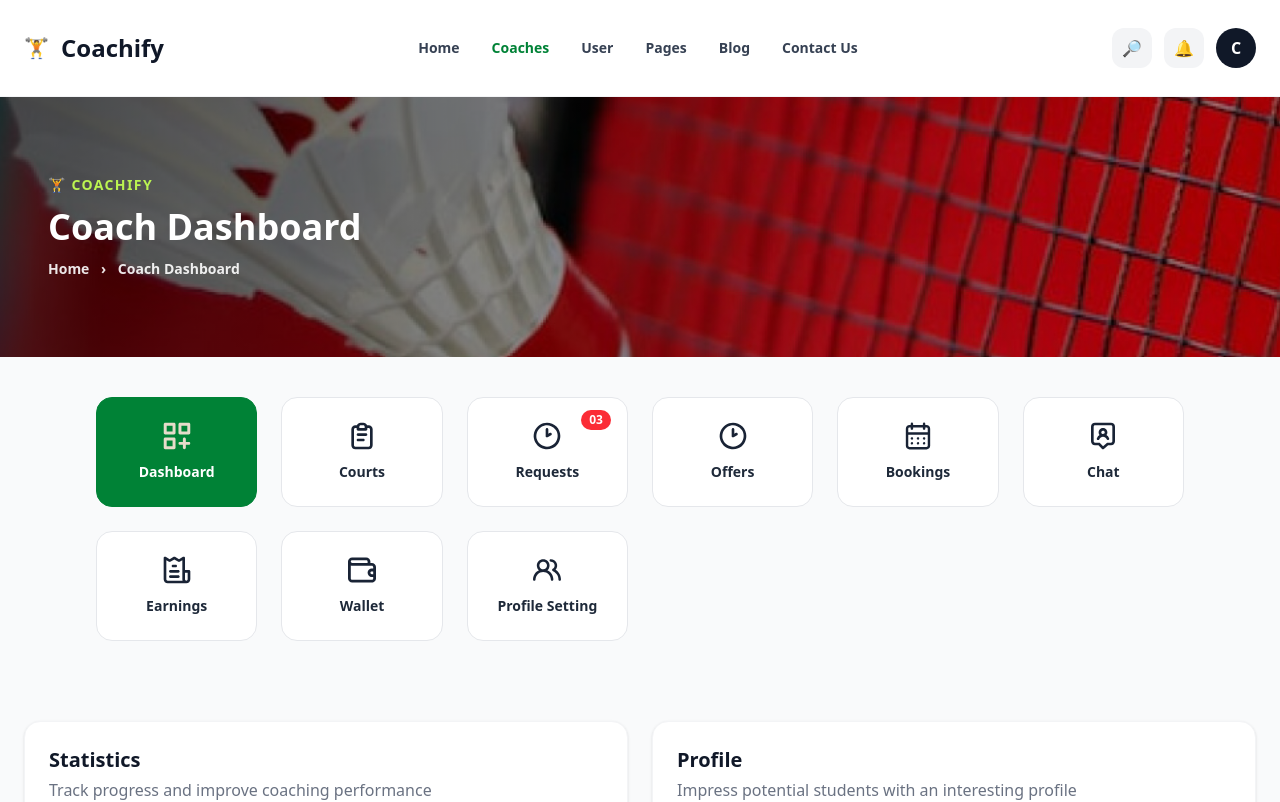
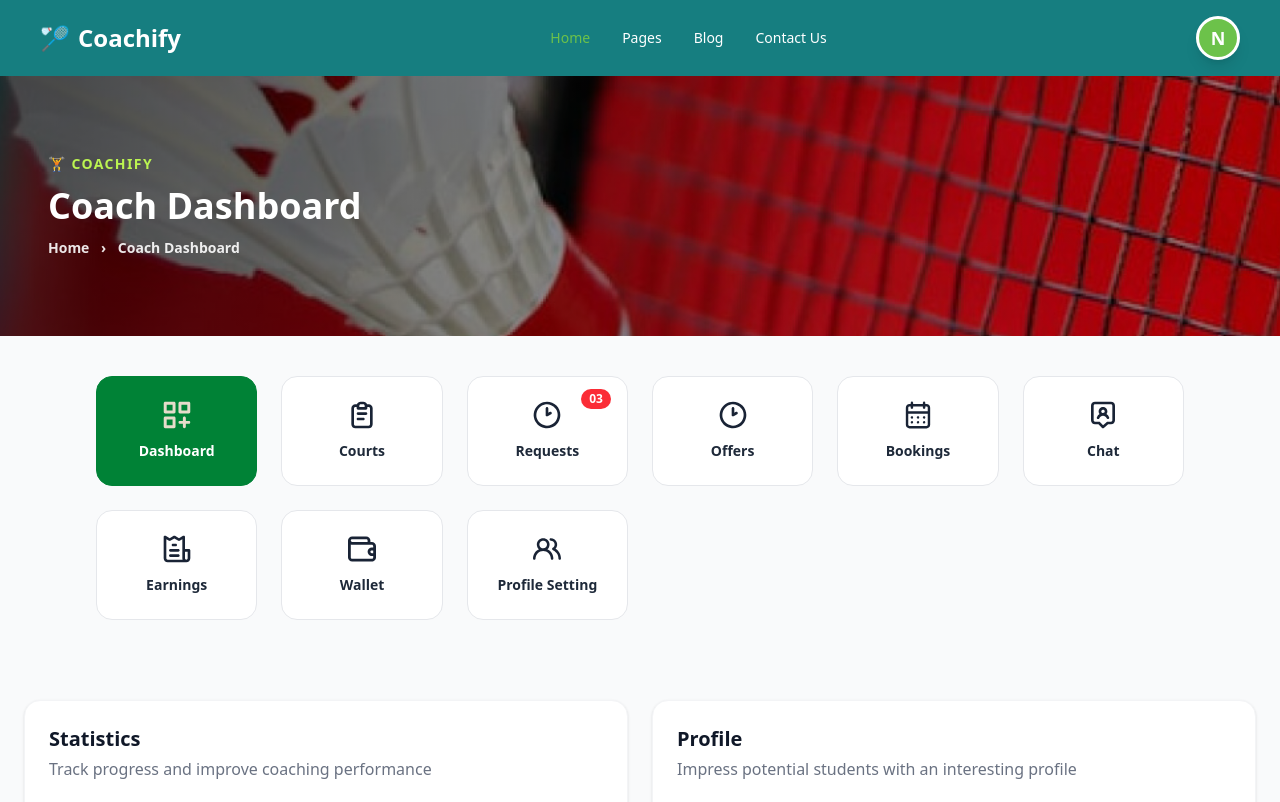
Before and after one commit to maliko18/Coachify, a React (Vite) app in the folder FrontEnd/: page /coach/dashboard in a window 1280 px wide. Shown: the top 802 px of the page. Built offline with nearby package versions, Linux system fonts and the light colour scheme; sample sign-in values are in the browser's storage.

Commit message:
fix navbar issues

```diff
--- a/FrontEnd/src/pages/BookingsPage.tsx
+++ b/FrontEnd/src/pages/BookingsPage.tsx
@@ -18,6 +18,7 @@ import avatar2 from "../assets/avatar-02.jpg";
 import avatar3 from "../assets/avatar-03.jpg";
 import avatar4 from "../assets/avatar-04.jpg";
 import avatar5 from "../assets/avatar-05.jpg";
+import Header from "../components/Header";
 
 // ── Types ──────────────────────────────────────────────────
 type BookingStatus = "Upcoming" | "Completed" | "On Going" | "Cancelled";
@@ -362,32 +363,7 @@ export default function BookingsPage() {
 
   return (
     <div className="min-h-screen bg-gray-50">
-
-      {/* ── NAVBAR ── */}
-      <div className="bg-white border-b border-gray-100">
-        <div className="max-w-7xl mx-auto px-6 h-20 flex items-center">
-          <div className="flex items-center gap-3">
-            <span className="text-2xl">🏋️‍♀️</span>
-            <span className="text-2xl font-extrabold tracking-wide text-gray-900">Coachify</span>
-          </div>
-          <nav className="flex-1 flex justify-center items-center gap-8 text-sm font-semibold text-gray-600">
-            <button onClick={() => navigate("/")} className="hover:text-gray-900 transition">Home</button>
-            <button className="hover:text-gray-900 transition">Coaches</button>
-            <button className="font-extrabold text-lime-500">User</button>
-            <button className="hover:text-gray-900 transition">Pages</button>
-            <button className="hover:text-gray-900 transition">Blog</button>
-            <button className="hover:text-gray-900 transition">Contact Us</button>
-          </nav>
-          <div className="flex items-center gap-4">
-            <button className="h-10 w-10 rounded-xl border border-gray-200 bg-white hover:bg-gray-50 flex items-center justify-center text-lg">🔍</button>
-            <button className="relative h-10 w-10 rounded-xl border border-gray-200 bg-white hover:bg-gray-50 flex items-center justify-center text-lg">
-              🔔
-              <span className="absolute -top-1 -right-1 h-4 w-4 rounded-full bg-red-500 text-white text-[10px] font-bold flex items-center justify-center">1</span>
-            </button>
-            <div className="h-10 w-10 rounded-full bg-gray-200 flex items-center justify-center font-bold text-gray-700">U</div>
-          </div>
-        </div>
-      </div>
+      <Header />
 
       {/* ── HERO ── */}
       <div
--- a/FrontEnd/src/pages/CoachDashboard.tsx
+++ b/FrontEnd/src/pages/CoachDashboard.tsx
@@ -27,6 +27,7 @@ import booking4 from "../assets/booking-04.jpg";
 import booking5 from "../assets/booking-05.jpg";
 import booking6 from "../assets/booking-06.jpg";
 import walletbkg from "../assets/walletbg.png";
+import Header from "../components/Header";
 
 
 type Client = {
@@ -1064,46 +1065,7 @@ const actionFacture = async (id: number, action: "emettre" | "payer" | "annuler"
 
   return (
     <div className="min-h-screen bg-gray-50">
-      {/* ================= HEADER (same as User, Coach active) ================= */}
-<div className="bg-white border-b border-gray-100">
-  <div className="max-w-7xl mx-auto px-6 h-24 flex items-center">
-    {/* Logo */}
-    <div className="flex items-center gap-3 shrink-0">
-      <span className="text-xl">🏋️</span>
-      <span className="text-2xl font-extrabold text-gray-900">
-        Coachify
-      </span>
-    </div>
-
-    {/* Menu center */}
-    <div className="flex-1 flex justify-center">
-      <nav className="flex items-center gap-8 text-sm font-semibold text-gray-700">
-        <button onClick={() => navigate("/")}>Home</button>
-
-        <button className="text-green-700 font-extrabold">
-          Coaches
-        </button>
-
-        <button onClick={() => navigate("/user/dashboard")}>
-          User
-        </button>
-
-        <button>Pages</button>
-        <button>Blog</button>
-        <button>Contact Us</button>
-      </nav>
-    </div>
-
-    {/* Right icons */}
-    <div className="flex items-center gap-3 shrink-0">
-      <button className="h-10 w-10 rounded-xl bg-gray-100">🔎</button>
-      <button className="h-10 w-10 rounded-xl bg-gray-100">🔔</button>
-      <div className="h-10 w-10 rounded-full bg-gray-900 text-white flex items-center justify-center font-bold">
-        C
-      </div>
-    </div>
-  </div>
-</div>
+      <Header />
 
 {/* ================= HERO ================= */}
 <div
--- a/FrontEnd/src/pages/CoachOffersPage.tsx
+++ b/FrontEnd/src/pages/CoachOffersPage.tsx
@@ -1,5 +1,4 @@
 import { useEffect, useMemo, useState } from "react";
-import { useNavigate } from "react-router-dom";
 import heroBg from "../assets/breadcrumb-bg2.jpg";
 import offresApi from "../api/offres";
 import type {
@@ -9,6 +8,7 @@ import type {
   OffreType,
 } from "../api/offres";
 import { useAuth } from "../context/AuthContext";
+import Header from "../components/Header";
 
 type FormState = {
   nom: string;
@@ -55,7 +55,6 @@ const typeOptions: OffreType[] = [
 const statutOptions: OffreStatut[] = ["active", "inactive", "archivee"];
 
 export default function CoachOffersPage() {
-  const navigate = useNavigate();
   const { user } = useAuth();
 
   const isCoach = useMemo(
@@ -199,31 +198,7 @@ export default function CoachOffersPage() {
 
   return (
     <div className="min-h-screen bg-gray-50">
-      <div className="bg-white border-b border-gray-100">
-        <div className="max-w-7xl mx-auto px-6 h-24 flex items-center">
-          <div className="flex items-center gap-3 shrink-0">
-            <span className="text-xl">🏋️</span>
-            <span className="text-2xl font-extrabold text-gray-900">Coachify</span>
-          </div>
-
-          <div className="flex-1 flex justify-center">
-            <nav className="flex items-center gap-8 text-sm font-semibold text-gray-700">
-              <button onClick={() => navigate("/")}>Home</button>
-              <button onClick={() => navigate("/coach/dashboard")}>Coach Dashboard</button>
-              <button className="text-green-700 font-extrabold">Offres</button>
-            </nav>
-          </div>
-
-          <div className="flex items-center gap-3 shrink-0">
-            <button
-              className="h-10 px-4 rounded-xl bg-gray-900 text-white text-sm font-semibold"
-              onClick={() => navigate("/coach/dashboard")}
-            >
-              Retour
-            </button>
-          </div>
-        </div>
-      </div>
+      <Header />
 
       <div
         className="relative w-full h-[220px] flex items-center"
--- a/FrontEnd/src/pages/UserDashboard.tsx
+++ b/FrontEnd/src/pages/UserDashboard.tsx
@@ -18,6 +18,7 @@ import booking3 from "../assets/booking-04.jpg";
 import booking4 from "../assets/booking-05.jpg";
 import booking5 from "../assets/booking-06.jpg";
 import walletbg from "../assets/walletbg.png";
+import Header from "../components/Header";
 
 
 
@@ -339,86 +340,7 @@ function BookingRow({
 
   return (
     <div className="min-h-screen bg-gray-50">
-{/* ===================== HEADER ===================== */}
-
-{/* Top Navbar */}
-<div className="bg-white border-b border-gray-100">
-  <div className="max-w-7xl mx-auto px-6 h-20 flex items-center">
-    {/* Left: Logo */}
-    <div className="flex items-center gap-3">
-  <span className="text-2xl">🏋️‍♀️</span>
-  <span className="text-2xl font-extrabold tracking-wide text-gray-900">
-    Coachify
-  </span>
-</div>
-
-
-    {/* Center: Menu */}
-    <nav className="flex-1 flex justify-center items-center gap-8 text-sm font-semibold text-gray-600">
-      <button
-  onClick={() => navigate("/")}
-  className="hover:text-gray-900 transition"
->
-  Home
-</button>
-
-
-      <button className="hover:text-gray-900 transition">
-        Coaches
-      </button>
-
-      {/* ACTIVE MENU */}
-      <button className="font-extrabold text-lime-500">
-        User
-      </button>
-
-      <button className="hover:text-gray-900 transition">
-        Pages
-      </button>
-
-      <button className="hover:text-gray-900 transition">
-        Blog
-      </button>
-
-      <button className="hover:text-gray-900 transition">
-        Contact Us
-      </button>
-    </nav>
-
-    {/* Right: Icons */}
-    <div className="flex items-center gap-4">
-      <button
-        className="h-10 w-10 rounded-xl border border-gray-200 bg-white hover:bg-gray-50 transition flex items-center justify-center text-lg"
-        title="Search"
-      >
-        🔍
-      </button>
-
-      <button
-        className="relative h-10 w-10 rounded-xl border border-gray-200 bg-white hover:bg-gray-50 transition flex items-center justify-center text-lg"
-        title="Notifications"
-      >
-        🔔
-        <span className="absolute -top-1 -right-1 h-4 w-4 rounded-full bg-red-500 text-white text-[10px] font-bold flex items-center justify-center">
-          1
-        </span>
-      </button>
-
-      <div
-        className="h-10 w-10 rounded-full bg-gray-200 flex items-center justify-center font-bold text-gray-700"
-        title="Profile"
-      >
-        U
-      </div>
-    </div>
-  </div>
-</div>
-
-
-
-{/* ===================== END HEADER ===================== */}
-
-
+      <Header />
 {/* Hero Header (image section) */}
 <div
   className="relative w-full h-[260px] flex items-center"
--- a/FrontEnd/src/pages/UserProfilePage.tsx
+++ b/FrontEnd/src/pages/UserProfilePage.tsx
@@ -7,6 +7,7 @@ import chatIcon from "../assets/chat-icon.svg";
 import invoicesIcon from "../assets/invoice-icon.svg";
 import walletIcon from "../assets/wallet-icon.svg";
 import profileIcon from "../assets/profile-icon.svg";
+import Header from "../components/Header";
 
 type Tab = "profile" | "password" | "settings";
 
@@ -62,32 +63,7 @@ export default function UserProfilePage() {
 
   return (
     <div className="min-h-screen bg-gray-50">
-
-      {/* ── TOP NAVBAR ── */}
-      <div className="bg-white border-b border-gray-100">
-        <div className="max-w-7xl mx-auto px-6 h-20 flex items-center">
-          <div className="flex items-center gap-3">
-            <span className="text-2xl">🏋️‍♀️</span>
-            <span className="text-2xl font-extrabold tracking-wide text-gray-900">Coachify</span>
-          </div>
-          <nav className="flex-1 flex justify-center items-center gap-8 text-sm font-semibold text-gray-600">
-            <button onClick={() => navigate("/")} className="hover:text-gray-900 transition">Home</button>
-            <button className="hover:text-gray-900 transition">Coaches</button>
-            <button className="font-extrabold text-lime-500">User</button>
-            <button className="hover:text-gray-900 transition">Pages</button>
-            <button className="hover:text-gray-900 transition">Blog</button>
-            <button className="hover:text-gray-900 transition">Contact Us</button>
-          </nav>
-          <div className="flex items-center gap-4">
-            <button className="h-10 w-10 rounded-xl border border-gray-200 bg-white hover:bg-gray-50 flex items-center justify-center text-lg">🔍</button>
-            <button className="relative h-10 w-10 rounded-xl border border-gray-200 bg-white hover:bg-gray-50 flex items-center justify-center text-lg">
-              🔔
-              <span className="absolute -top-1 -right-1 h-4 w-4 rounded-full bg-red-500 text-white text-[10px] font-bold flex items-center justify-center">1</span>
-            </button>
-            <div className="h-10 w-10 rounded-full bg-gray-200 flex items-center justify-center font-bold text-gray-700">U</div>
-          </div>
-        </div>
-      </div>
+      <Header />
 
       {/* ── HERO BANNER ── */}
       <div
--- a/FrontEnd/src/pages/WalletPage.tsx
+++ b/FrontEnd/src/pages/WalletPage.tsx
@@ -12,6 +12,7 @@ import avatar2 from "../assets/avatar-02.jpg";
 import avatar3 from "../assets/avatar-03.jpg";
 import avatar4 from "../assets/avatar-04.jpg";
 import avatar5 from "../assets/avatar-05.jpg";
+import Header from "../components/Header";
 
 type TransactionStatus = "paid" | "pending" | "failed";
 
@@ -263,38 +264,11 @@ export default function WalletPage() {
 
   return (
     <div className="min-h-screen bg-gray-50">
+      <Header />
 
       {/* ── MODALS ── */}
       {showPaymentModal && <AddPaymentModal onClose={() => setShowPaymentModal(false)} />}
       {showCardModal && <AddCardModal onClose={() => setShowCardModal(false)} />}
-
-      {/* ── TOP NAVBAR ── */}
-      <div className="bg-white border-b border-gray-100">
-        <div className="max-w-7xl mx-auto px-6 h-20 flex items-center">
-          <div className="flex items-center gap-3">
-            <span className="text-2xl">🏋️‍♀️</span>
-            <span className="text-2xl font-extrabold tracking-wide text-gray-900">Coachify</span>
-          </div>
-
-          <nav className="flex-1 flex justify-center items-center gap-8 text-sm font-semibold text-gray-600">
-            <button onClick={() => navigate("/")} className="hover:text-gray-900 transition">Home</button>
-            <button className="hover:text-gray-900 transition">Coaches</button>
-            <button className="font-extrabold text-lime-500">User</button>
-            <button className="hover:text-gray-900 transition">Pages</button>
-            <button className="hover:text-gray-900 transition">Blog</button>
-            <button className="hover:text-gray-900 transition">Contact Us</button>
-          </nav>
-
-          <div className="flex items-center gap-4">
-            <button className="h-10 w-10 rounded-xl border border-gray-200 bg-white hover:bg-gray-50 transition flex items-center justify-center text-lg" title="Search">🔍</button>
-            <button className="relative h-10 w-10 rounded-xl border border-gray-200 bg-white hover:bg-gray-50 transition flex items-center justify-center text-lg" title="Notifications">
-              🔔
-              <span className="absolute -top-1 -right-1 h-4 w-4 rounded-full bg-red-500 text-white text-[10px] font-bold flex items-center justify-center">1</span>
-            </button>
-            <div className="h-10 w-10 rounded-full bg-gray-200 flex items-center justify-center font-bold text-gray-700" title="Profile">U</div>
-          </div>
-        </div>
-      </div>
 
       {/* ── HERO BANNER ── */}
       <div
```
